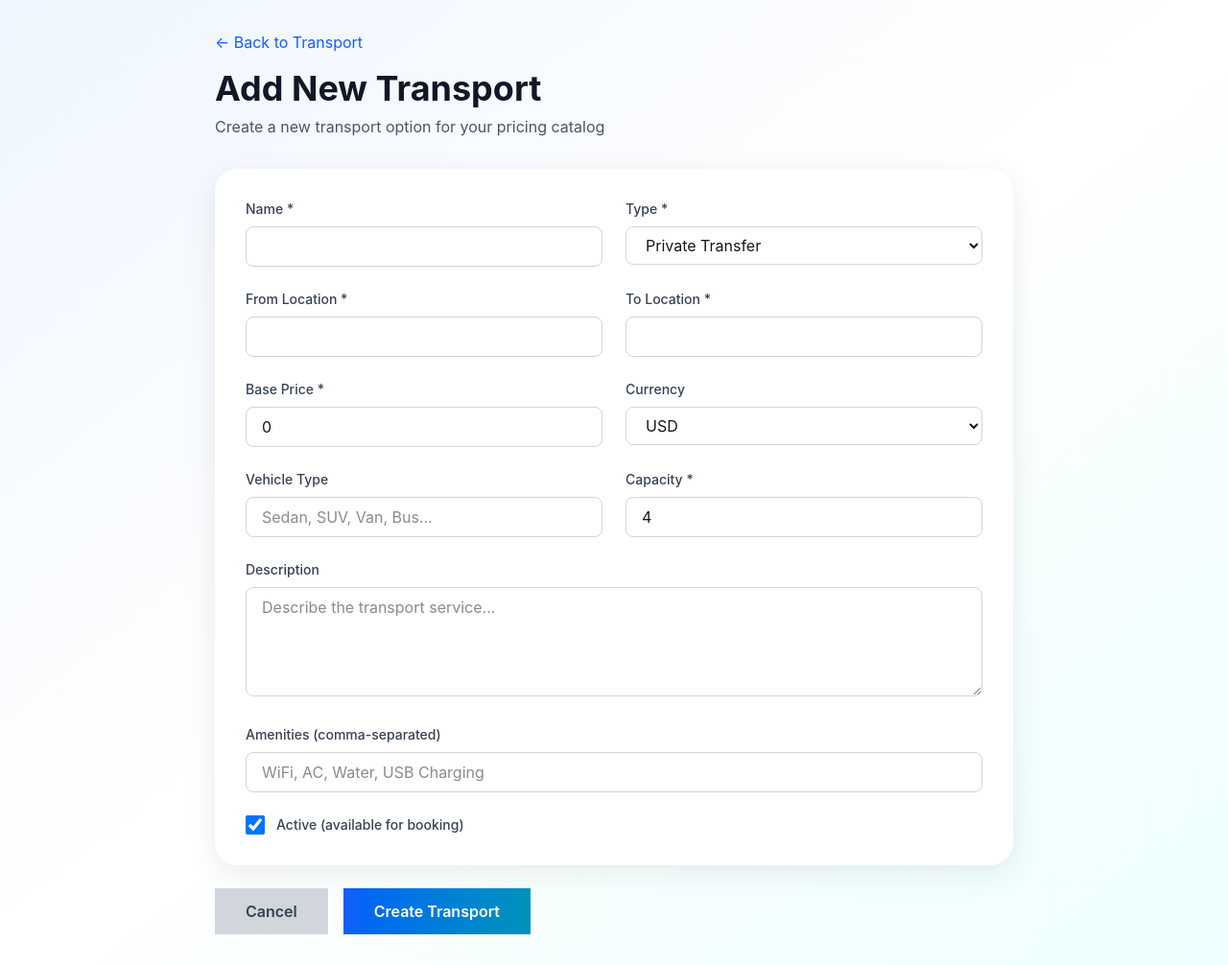
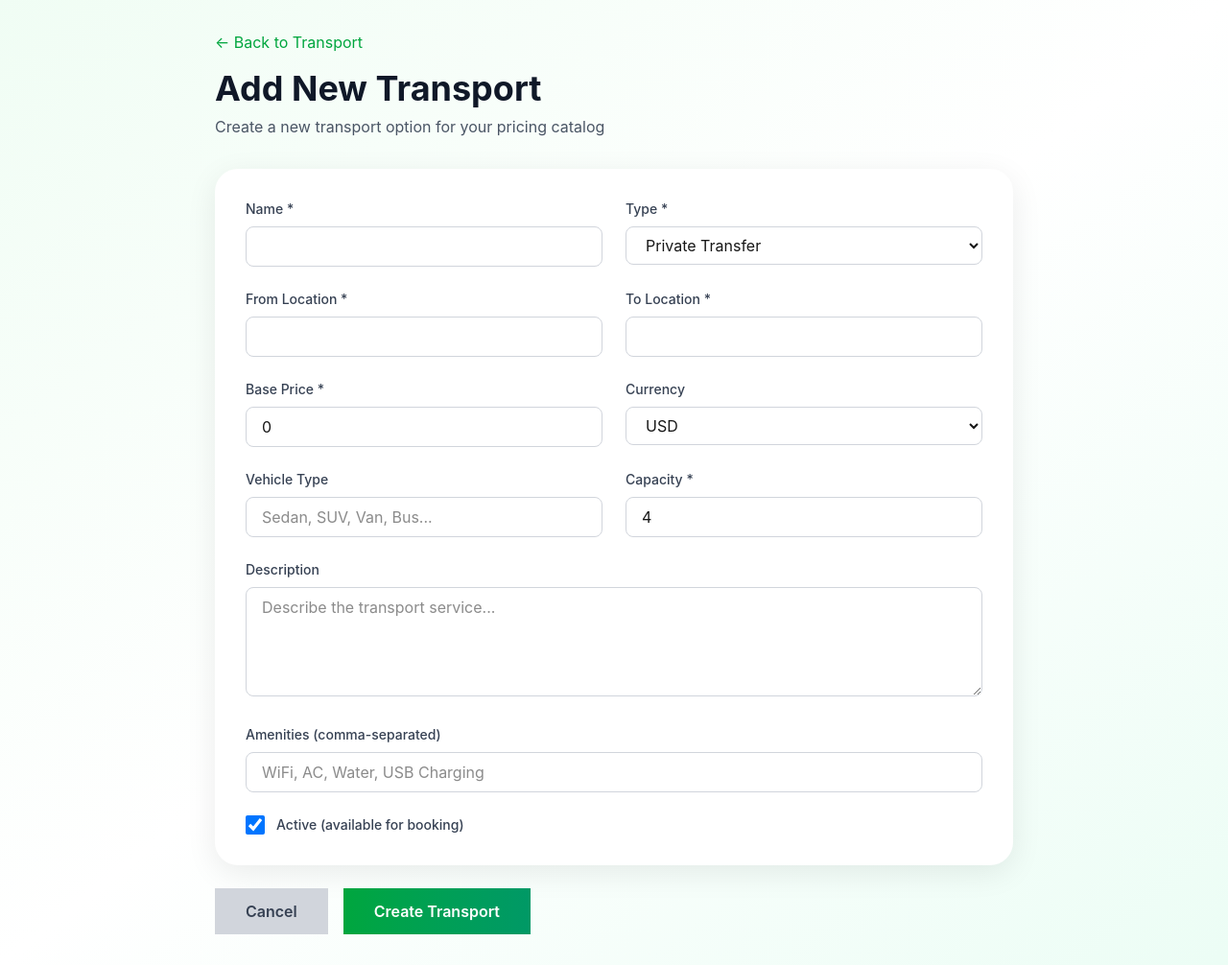
Before and after one commit to fatihtunali/travelquotebot, a Next.js app: page /dashboard/pricing/transport/new in a window 1280 px wide. Shown: the whole page at 96% size. Built offline with nearby package versions, Linux system fonts and the light colour scheme.

Commit message:
Update new transport page to match list page styling with green theme

```diff
--- a/app/dashboard/pricing/transport/new/page.tsx
+++ b/app/dashboard/pricing/transport/new/page.tsx
@@ -66,12 +66,12 @@ export default function NewTransportPage() {
   };
 
   return (
-    <div className="min-h-screen bg-gradient-to-br from-blue-50 via-white to-cyan-50">
+    <div className="min-h-screen bg-gradient-to-br from-green-50 via-white to-emerald-50">
       <div className="max-w-4xl mx-auto px-4 sm:px-6 lg:px-8 py-8">
         <div className="mb-8">
           <button
             onClick={() => router.push('/dashboard/pricing/transport')}
-            className="mb-4 text-blue-600 hover:text-blue-800 flex items-center gap-2"
+            className="mb-4 text-green-600 hover:text-green-800 flex items-center gap-2"
           >
             ← Back to Transport
           </button>
@@ -103,7 +103,7 @@ export default function NewTransportPage() {
                     type="text"
                     value={formData.name}
                     onChange={(e) => setFormData({ ...formData, name: e.target.value })}
-                    className="w-full px-4 py-2 border border-gray-300 rounded-lg focus:ring-2 focus:ring-blue-500 focus:border-transparent"
+                    className="w-full px-4 py-2 border border-gray-300 rounded-lg focus:ring-2 focus:ring-green-500 focus:border-transparent"
                     required
                   />
                 </div>
@@ -114,7 +114,7 @@ export default function NewTransportPage() {
                   <select
                     value={formData.type}
                     onChange={(e) => setFormData({ ...formData, type: e.target.value })}
-                    className="w-full px-4 py-2 border border-gray-300 rounded-lg focus:ring-2 focus:ring-blue-500 focus:border-transparent"
+                    className="w-full px-4 py-2 border border-gray-300 rounded-lg focus:ring-2 focus:ring-green-500 focus:border-transparent"
                   >
                     <option value="private_transfer">Private Transfer</option>
                     <option value="shared_transfer">Shared Transfer</option>
@@ -134,7 +134,7 @@ export default function NewTransportPage() {
                     type="text"
                     value={formData.from_location}
                     onChange={(e) => setFormData({ ...formData, from_location: e.target.value })}
-                    className="w-full px-4 py-2 border border-gray-300 rounded-lg focus:ring-2 focus:ring-blue-500 focus:border-transparent"
+                    className="w-full px-4 py-2 border border-gray-300 rounded-lg focus:ring-2 focus:ring-green-500 focus:border-transparent"
                     required
                   />
                 </div>
@@ -146,7 +146,7 @@ export default function NewTransportPage() {
                     type="text"
                     value={formData.to_location}
                     onChange={(e) => setFormData({ ...formData, to_location: e.target.value })}
-                    className="w-full px-4 py-2 border border-gray-300 rounded-lg focus:ring-2 focus:ring-blue-500 focus:border-transparent"
+                    className="w-full px-4 py-2 border border-gray-300 rounded-lg focus:ring-2 focus:ring-green-500 focus:border-transparent"
                     required
                   />
                 </div>
@@ -163,7 +163,7 @@ export default function NewTransportPage() {
                     step="0.01"
                     value={formData.base_price}
                     onChange={(e) => setFormData({ ...formData, base_price: parseFloat(e.target.value) })}
-                    className="w-full px-4 py-2 border border-gray-300 rounded-lg focus:ring-2 focus:ring-blue-500 focus:border-transparent"
+                    className="w-full px-4 py-2 border border-gray-300 rounded-lg focus:ring-2 focus:ring-green-500 focus:border-transparent"
                     required
                   />
                 </div>
@@ -174,7 +174,7 @@ export default function NewTransportPage() {
                   <select
                     value={formData.currency}
                     onChange={(e) => setFormData({ ...formData, currency: e.target.value })}
-                    className="w-full px-4 py-2 border border-gray-300 rounded-lg focus:ring-2 focus:ring-blue-500 focus:border-transparent"
+                    className="w-full px-4 py-2 border border-gray-300 rounded-lg focus:ring-2 focus:ring-green-500 focus:border-transparent"
                   >
                     <option value="USD">USD</option>
                     <option value="EUR">EUR</option>
@@ -193,7 +193,7 @@ export default function NewTransportPage() {
                     type="text"
                     value={formData.vehicle_type}
                     onChange={(e) => setFormData({ ...formData, vehicle_type: e.target.value })}
-                    className="w-full px-4 py-2 border border-gray-300 rounded-lg focus:ring-2 focus:ring-blue-500 focus:border-transparent"
+                    className="w-full px-4 py-2 border border-gray-300 rounded-lg focus:ring-2 focus:ring-green-500 focus:border-transparent"
                     placeholder="Sedan, SUV, Van, Bus..."
                   />
                 </div>
@@ -206,7 +206,7 @@ export default function NewTransportPage() {
                     min="1"
                     value={formData.max_passengers}
                     onChange={(e) => setFormData({ ...formData, max_passengers: parseInt(e.target.value) })}
-                    className="w-full px-4 py-2 border border-gray-300 rounded-lg focus:ring-2 focus:ring-blue-500 focus:border-transparent"
+                    className="w-full px-4 py-2 border border-gray-300 rounded-lg focus:ring-2 focus:ring-green-500 focus:border-transparent"
                     required
                   />
                 </div>
@@ -244,7 +244,7 @@ export default function NewTransportPage() {
                   id="is_active"
                   checked={formData.is_active}
                   onChange={(e) => setFormData({ ...formData, is_active: e.target.checked })}
-                  className="w-5 h-5 text-blue-600 border-gray-300 rounded focus:ring-blue-500"
+                  className="w-5 h-5 text-green-600 border-gray-300 rounded focus:ring-green-500"
                 />
                 <label htmlFor="is_active" className="text-sm font-medium text-gray-700">
                   Active (available for booking)
@@ -264,7 +264,7 @@ export default function NewTransportPage() {
             <button
               type="submit"
               disabled={saving}
-              className="bubble-button bg-gradient-to-r from-blue-600 to-cyan-600 text-white px-8 py-3 font-semibold hover:shadow-lg disabled:opacity-50"
+              className="bubble-button bg-gradient-to-r from-green-600 to-emerald-600 text-white px-8 py-3 font-semibold hover:shadow-lg disabled:opacity-50"
             >
               {saving ? 'Creating...' : 'Create Transport'}
             </button>
```
